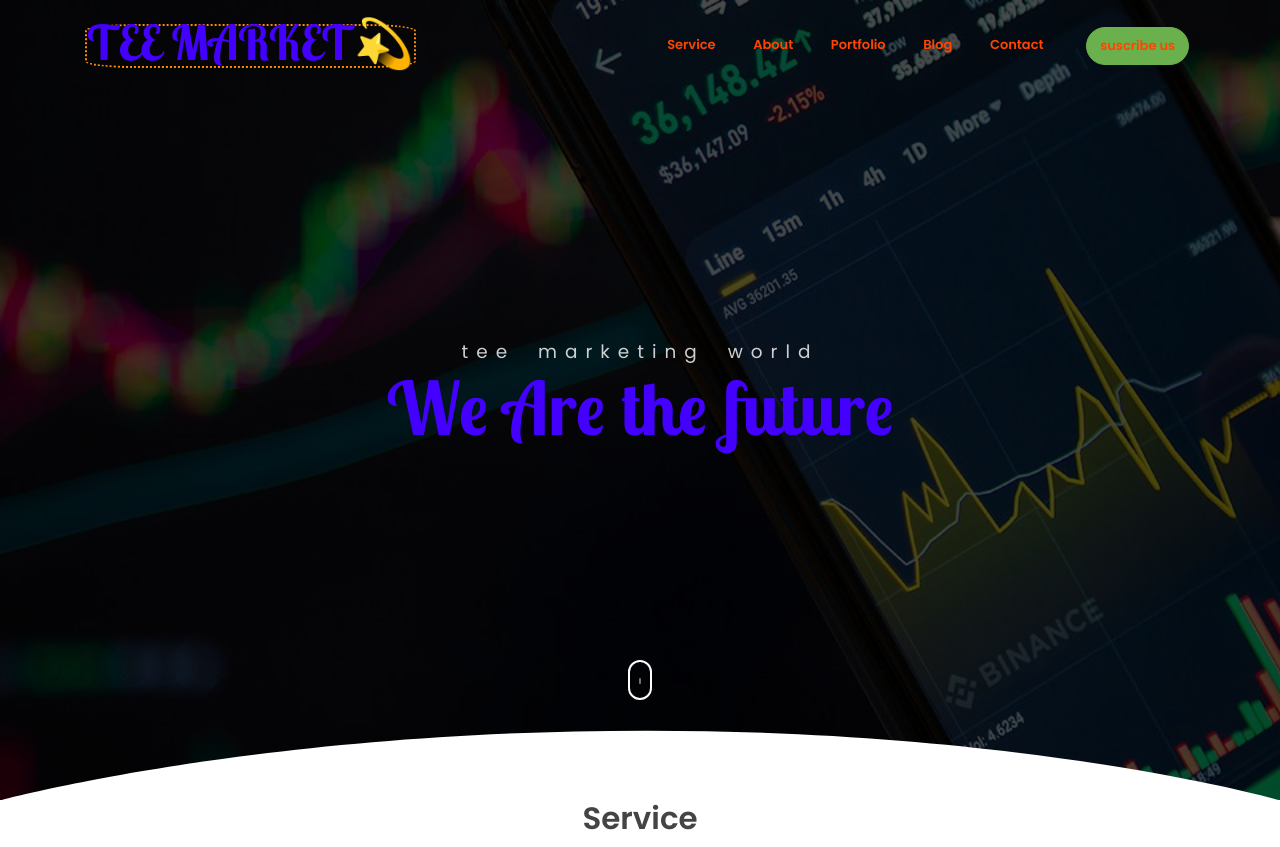
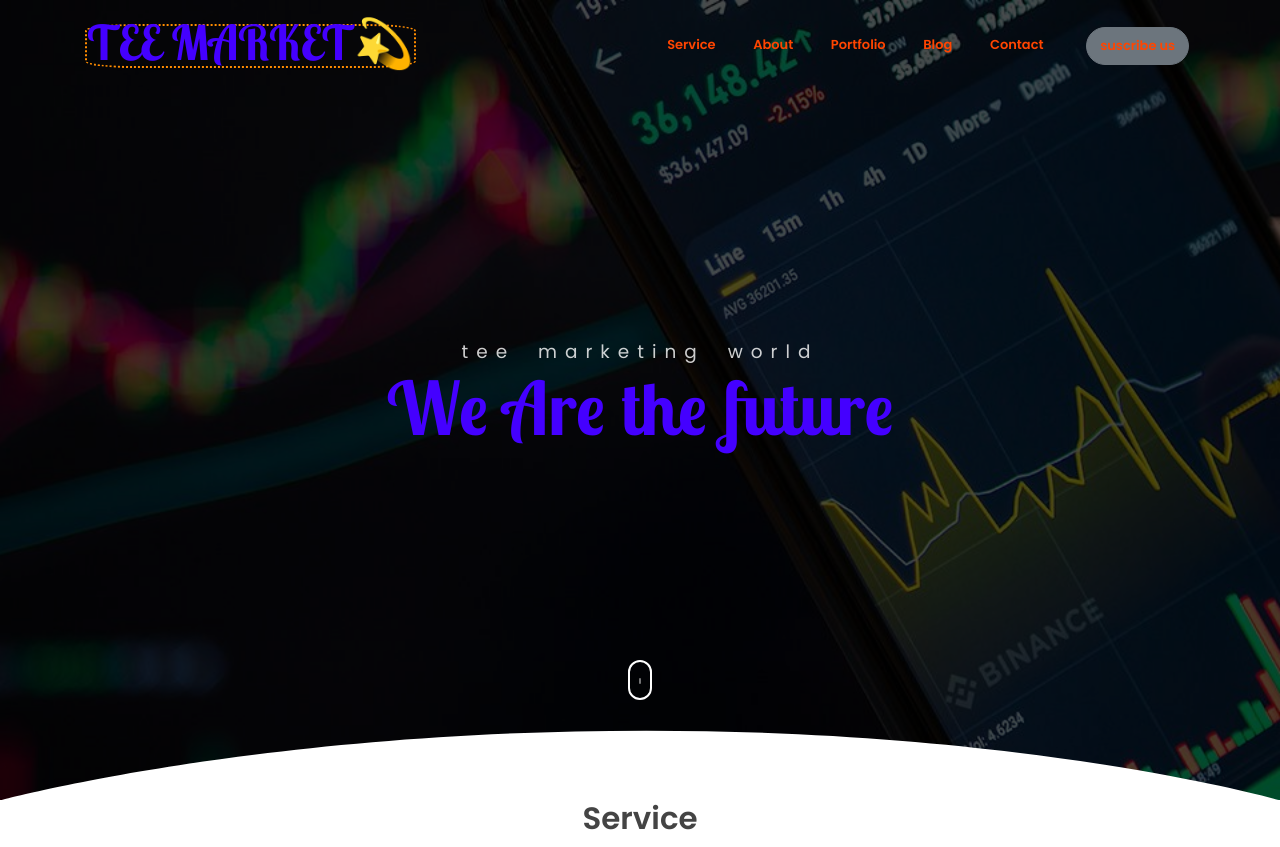
Before and after one commit to ejioforthaddeus/web-trade, a plain HTML site: page index.html in a window 1280 px wide. Shown: the top 847 px of the page. Drawn offline with Linux system fonts and the light colour scheme.

Commit message:
link updated

```diff
--- a/index.html
+++ b/index.html
@@ -41,7 +41,7 @@
                         <a class="nav-link" href="#contact">Contact</a>
                     </li>
                     <li class="nav-item">
-                        <a href="subscribe.html" class="ml-4 nav-link btn btn-success btn-sm rounded">suscribe us</a>
+                        <a href="subscribe.html" class="ml-4 nav-link btn btn-secondary btn-sm rounded">suscribe us</a>
                     </li>
                 </ul>
             </div>
```
Also changed, not shown: subscribe.html (+1 -1 lines).
